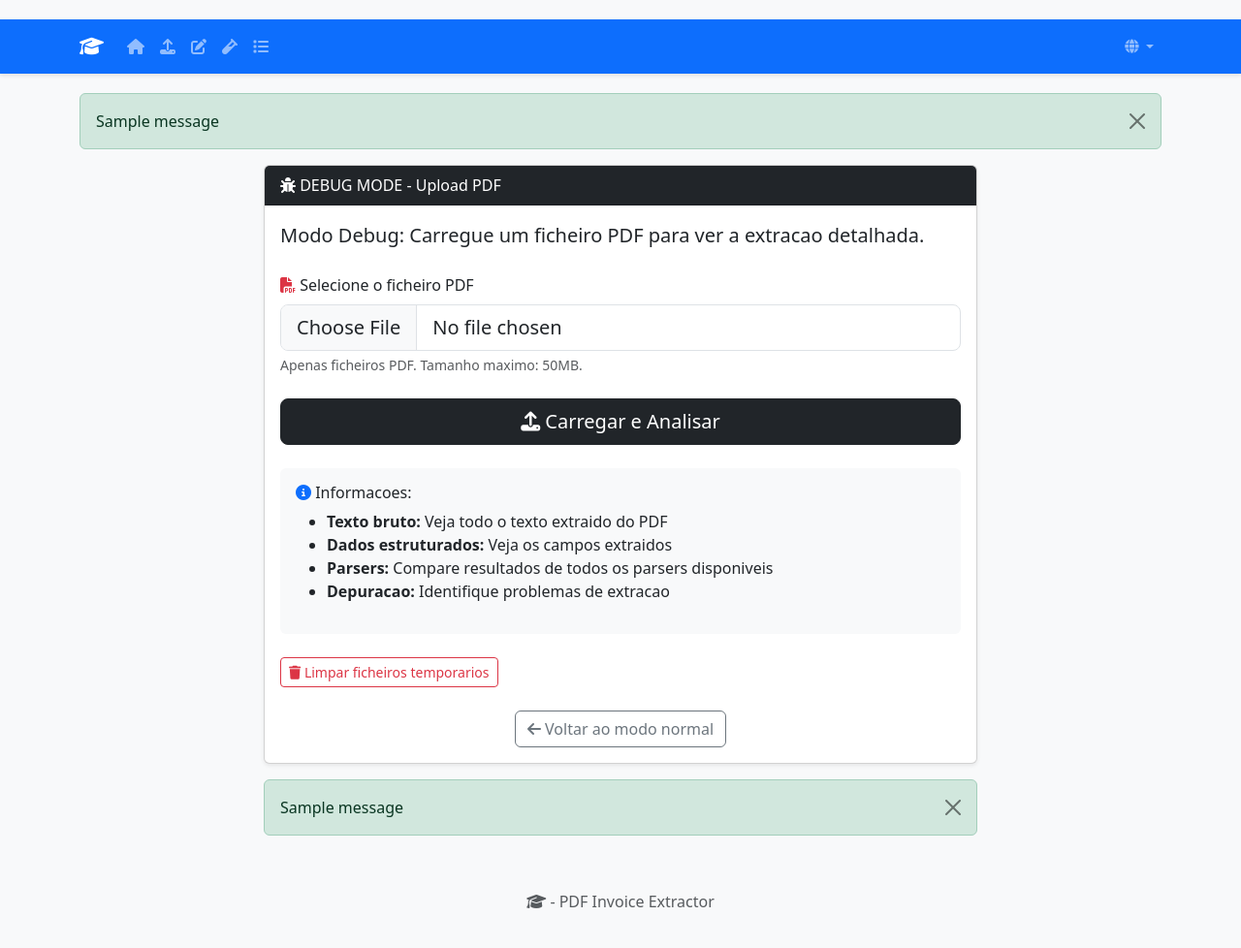
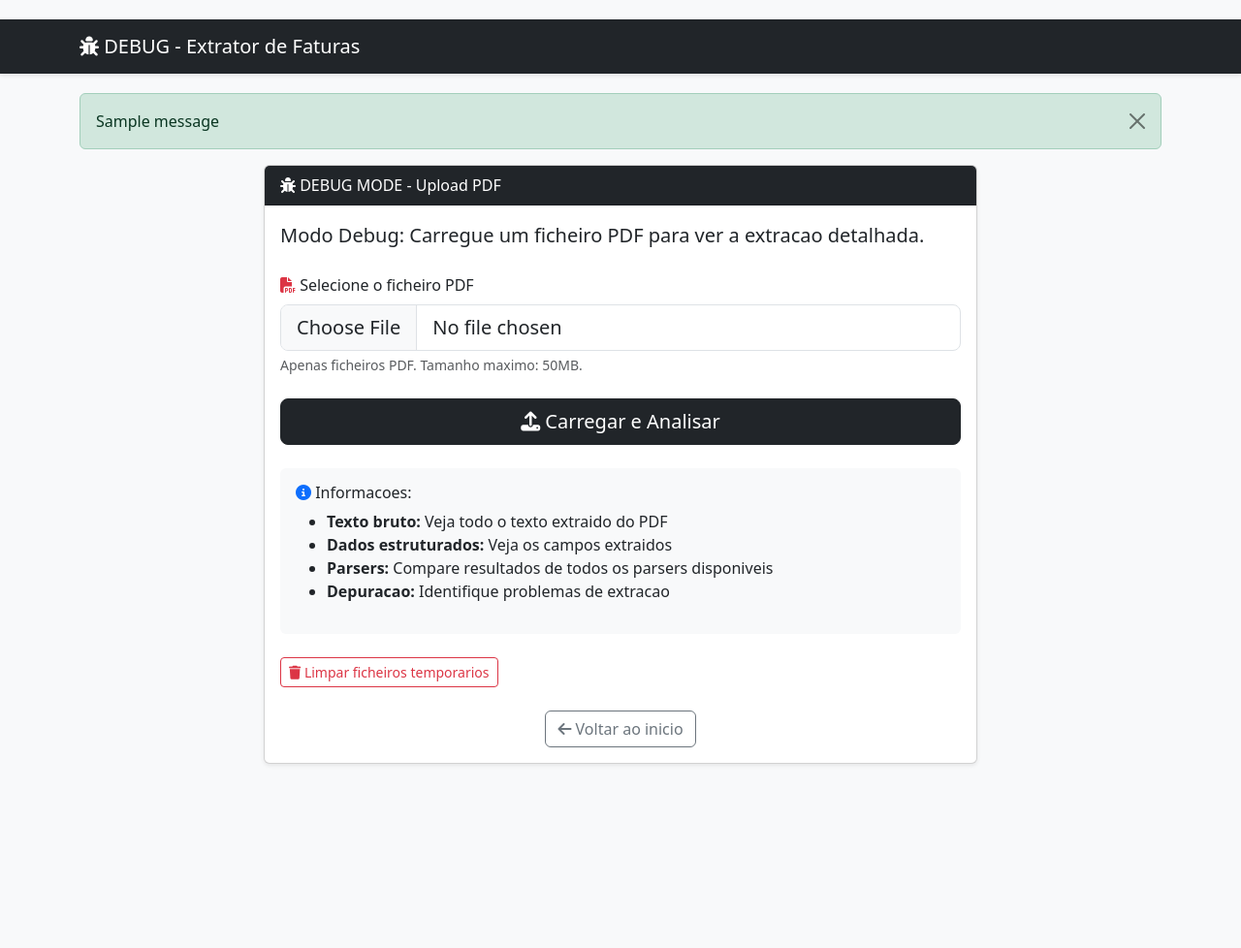
Before and after one commit to pedrosfaria/PDFtools, a Flask app: template templates/training/debug_upload.html in a window 1280 px wide. Shown: the whole page at 97% size. After the commit the page ends 789 px from the top, so only its background shows below. Run offline with Flask 3, Linux system fonts and the light colour scheme; the template is opened without the code that fills it: most values are stand-ins (such as "Sample title", 1, 10 or a date in 2020); one stand-in notice (Sample message) is shown.

Commit message:
fix: Remove translation dependency from debug templates
- Created debug_base.html without gettext/_() dependency
- Updated debug templates to use simple text instead of translations
- Fixes jinja2.exceptions.UndefinedError: '_' is undefined

Debug app now works without translation system

Co-authored-by: pedrosfaria <pedrosfaria@users.noreply.github.com>

```diff
--- a/app_train_debug.py
+++ b/app_train_debug.py
@@ -29,8 +29,6 @@ from werkzeug.utils import secure_filename
 from pdf_extractor import PDFExtractor
 from pdf_extractor.utils.pdf_utils import extract_text_from_pdf
 from pdf_extractor.parsers import PARSERS
-from training.trainer import InvoiceTrainer
-from training.patterns import PatternManager
 import traceback
 
 # Configuracao da aplicacao
@@ -52,10 +50,6 @@ app.config['UPLOAD_FOLDER'] = str(UPLOAD_FOLDER)
 app.config['OUTPUT_FOLDER'] = str(OUTPUT_FOLDER)
 app.config['DEBUG_FOLDER'] = str(DEBUG_FOLDER)
 app.config['MAX_CONTENT_LENGTH'] = 50 * 1024 * 1024  # 50MB max
-
-# Inicializar treinador e extrator
-trainer = InvoiceTrainer()
-pattern_manager = PatternManager()
 
 def allowed_file(filename):
     """Verifica se o ficheiro e permitido."""
--- /dev/null
+++ b/templates/training/debug_base.html
@@ -0,0 +1,108 @@
+<!DOCTYPE html>
+<html lang="pt-PT">
+<head>
+    <meta charset="UTF-8">
+    <meta name="viewport" content="width=device-width, initial-scale=1.0">
+    <title>{% block title %}DEBUG - PDF Invoice Extractor{% endblock %}</title>
+    <link href="https://cdn.jsdelivr.net/npm/bootstrap@5.3.0/dist/css/bootstrap.min.css" rel="stylesheet">
+    <link rel="stylesheet" href="https://cdnjs.cloudflare.com/ajax/libs/font-awesome/6.4.0/css/all.min.css">
+    <style>
+        body {
+            padding-top: 20px;
+            padding-bottom: 20px;
+            background-color: #f8f9fa;
+        }
+
+        .navbar {
+            margin-bottom: 20px;
+            box-shadow: 0 2px 4px rgba(0, 0, 0, 0.1);
+        }
+
+        .card {
+            margin-bottom: 20px;
+            box-shadow: 0 4px 6px rgba(0, 0, 0, 0.1);
+        }
+
+        .code-block {
+            background-color: #f8f9fa;
+            border: 1px solid #dee2e6;
+            border-radius: 5px;
+            padding: 15px;
+            font-family: 'Courier New', monospace;
+            font-size: 12px;
+            overflow-x: auto;
+            white-space: pre-wrap;
+            word-wrap: break-word;
+            max-height: 500px;
+            overflow-y: auto;
+        }
+
+        .json-block {
+            background-color: #f8f9fa;
+            border: 1px solid #dee2e6;
+            border-radius: 5px;
+            padding: 15px;
+            font-family: 'Courier New', monospace;
+            font-size: 12px;
+            overflow-x: auto;
+        }
+
+        .success-badge {
+            background-color: #d4edda;
+            color: #155724;
+            padding: 3px 8px;
+            border-radius: 3px;
+            font-size: 12px;
+        }
+
+        .error-badge {
+            background-color: #f8d7da;
+            color: #721c24;
+            padding: 3px 8px;
+            border-radius: 3px;
+            font-size: 12px;
+        }
+
+        .parser-card {
+            margin-bottom: 15px;
+            border-left: 4px solid #007bff;
+        }
+
+        .parser-card.error {
+            border-left-color: #dc3545;
+        }
+
+        .parser-card.success {
+            border-left-color: #28a745;
+        }
+    </style>
+    {% block extra_css %}{% endblock %}
+</head>
+<body>
+    <nav class="navbar navbar-expand-lg navbar-dark bg-dark">
+        <div class="container">
+            <a class="navbar-brand" href="/">
+                <i class="fas fa-bug"></i> DEBUG - Extrator de Faturas
+            </a>
+        </div>
+    </nav>
+
+    <div class="container">
+        {% with messages = get_flashed_messages(with_categories=true) %}
+            {% if messages %}
+            {% for category, message in messages %}
+            <div class="alert alert-{{ category }} alert-dismissible fade show" role="alert">
+                {{ message }}
+                <button type="button" class="btn-close" data-bs-dismiss="alert" aria-label="Close"></button>
+            </div>
+            {% endfor %}
+            {% endif %}
+        {% endwith %}
+
+        {% block content %}{% endblock %}
+    </div>
+
+    <script src="https://cdn.jsdelivr.net/npm/bootstrap@5.3.0/dist/js/bootstrap.bundle.min.js"></script>
+    {% block extra_js %}{% endblock %}
+</body>
+</html>
--- a/templates/training/debug_upload.html
+++ b/templates/training/debug_upload.html
@@ -1,4 +1,4 @@
-{% extends "training/base_train.html" %}
+{% extends "training/debug_base.html" %}
 
 {% block title %}DEBUG - Upload PDF{% endblock %}
 
@@ -52,27 +52,12 @@
                 </div>
 
                 <div class="mt-4 text-center">
-                    <a href="{{ url_for('index') }}" class="btn btn-outline-secondary">
-                        <i class="fas fa-arrow-left"></i> Voltar ao modo normal
+                    <a href="/" class="btn btn-outline-secondary">
+                        <i class="fas fa-arrow-left"></i> Voltar ao inicio
                     </a>
                 </div>
             </div>
         </div>
     </div>
 </div>
-
-{% with messages = get_flashed_messages(with_categories=true) %}
-    {% if messages %}
-    <div class="row mt-3">
-        <div class="col-lg-8 mx-auto">
-            {% for category, message in messages %}
-            <div class="alert alert-{{ category }} alert-dismissible fade show" role="alert">
-                {{ message }}
-                <button type="button" class="btn-close" data-bs-dismiss="alert" aria-label="Close"></button>
-            </div>
-            {% endfor %}
-        </div>
-    </div>
-    {% endif %}
-{% endwith %}
 {% endblock %}
```
Also changed, not shown: templates/training/debug_results.html (+4 -4 lines).
